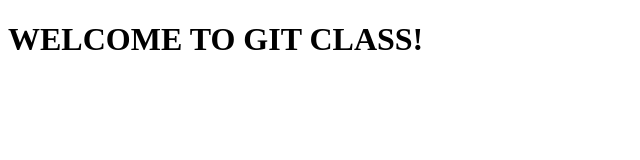
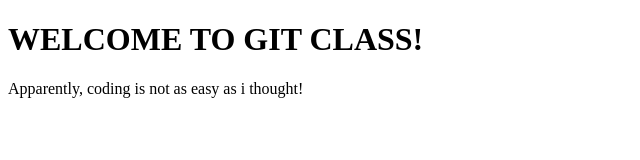
Before and after one commit to akeem-bello/git-class, a plain HTML site: page index.html in a window 1280 px wide. Shown: the whole page, without its empty margins (0-640 px from the left). Drawn offline with Linux system fonts and the light colour scheme.

Commit message:
little thought

```diff
--- a/index.html
+++ b/index.html
@@ -6,5 +6,6 @@
 
     <body>
         <h1>WELCOME TO GIT CLASS!</h1>
+        <p>Apparently, coding is not as easy as i thought!</p>
     </body>
 </html>
```
